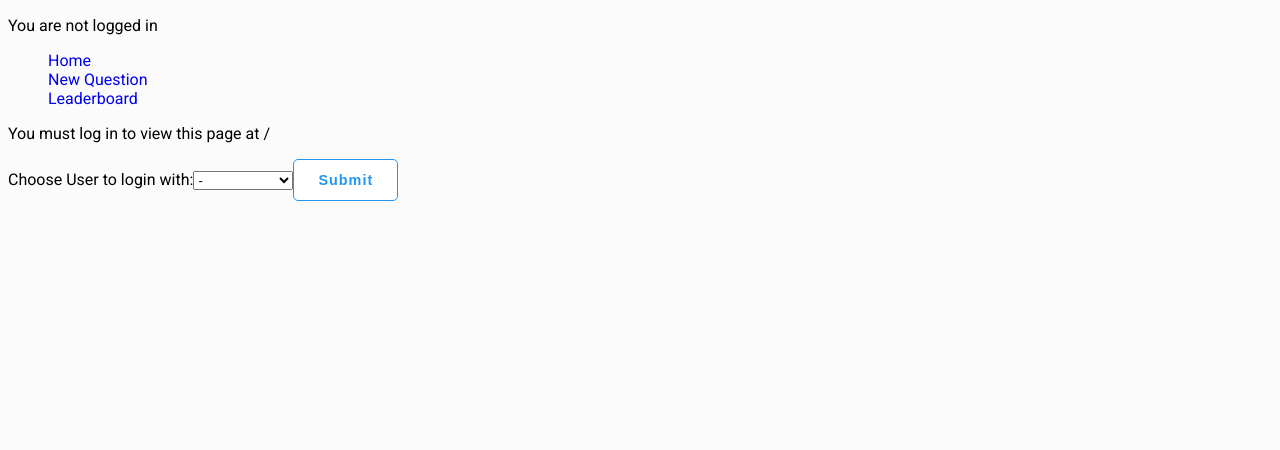
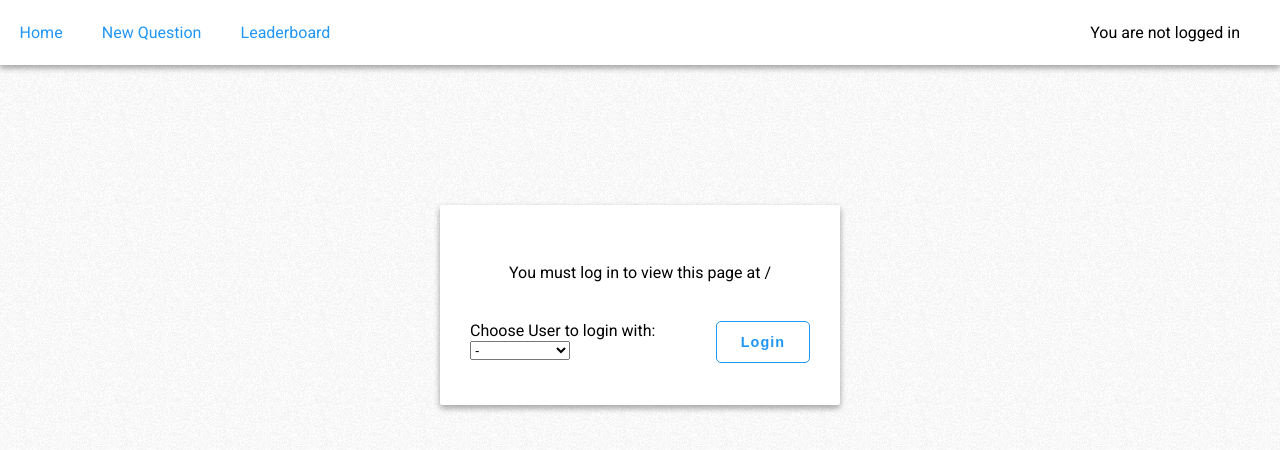
Before and after one commit to luki2000/reactnd-project-would-you-rather, a React (Create React App) app: page /Login in a window 1280 px wide. Shown: the top 450 px of the page. Built offline with nearby package versions, Linux system fonts and the light colour scheme.

Commit message:
completed design for home page, navigation poll view nad result

```diff
--- a/src/App.js
+++ b/src/App.js
@@ -35,10 +35,11 @@ const PrivateRoute = ({component: Component, authenticator,  ...rest}) => (
 //rendered by react router, now when signing off we are sent to login
 const AuthButton = withRouter(({ history, signOff, authenticator,users,authUser }) => (
     authenticator === true
-    ? <p>Welcome {users[authUser].name} <button onClick={()=>{
+? <div style={{marginRight:'40px', display: 'flex',minWidth: '260px',justifyContent: 'space-between',
+alignItems: 'center'}} >{users[authUser].name} {<div style={{marginLeft:'10px'}} className="login-img"><img className="avatar" style={{width:'100%'}} src={users[authUser].avatarURL}/></div>} <button style={{marginLeft:'10px'}} className="action-button button-secondary" onClick={()=>{
         signOff(() =>history.push('/'));
-    }}>Sign Out</button> </p>
-    : <p>You are not logged in</p>
+    }}>Sign Out</button> </div>
+    : <p style={{marginRight:'40px'}} >You are not logged in</p>
 ));
 
 
@@ -57,12 +58,14 @@ class App extends Component {
         return (
             <Router>
                 <div>
-                    <AuthButton signOff={this.props.signOffAuthUser} users={this.props.users} authUser={this.props.authUser} authenticator={this.props.isAuthenticated}/>
-                    <ul>
-                        <li><Link to="/">Home</Link></li>
-                        <li><Link to="/newquestion">New Question</Link></li>
-                        <li><Link to="/leaderboard">Leaderboard</Link></li>
-                    </ul>
+                    <div className="navBar">
+                        <ul className="menu">
+                            <li><Link to="/">Home</Link></li>
+                            <li><Link to="/newquestion">New Question</Link></li>
+                            <li><Link to="/leaderboard">Leaderboard</Link></li>
+                        </ul>
+                        <AuthButton signOff={this.props.signOffAuthUser} users={this.props.users} authUser={this.props.authUser} authenticator={this.props.isAuthenticated}/>
+                    </div>
                     <Switch>
                         <Route path='/Login' component={Login} />
                         <PrivateRoute authenticator={this.props.isAuthenticated} exact path='/' component={Home}/>
--- a/src/components/Login.js
+++ b/src/components/Login.js
@@ -31,7 +31,7 @@ class Login extends Component {
             return <Redirect to={from} />;
         }
         return (
-        <div>
+        <div className="login-interface">
             <p>You must log in to view this page at {from.pathname}</p>
             <UserLoginForm users={this.props.users} setAuthUser={this.props.setAuthUser} login={this.login}/>
         </div>
--- a/src/components/NewQuestion.js
+++ b/src/components/NewQuestion.js
@@ -29,7 +29,7 @@ class NewQuestion extends React.Component {
                         <label className="newquestion" htmlFor="option2">Option Two:</label>
                         <input className="newquestion" required type="text" id="option2" name="optionTwo" onChange={this.handleInput} value={this.state.optionTwo}/>
                     </fieldset>
-                    <button className="action-button" type="submit">Create poll</button>
+                    <button className="action-button button-primary" type="submit">Create poll</button>
                 </form>
             </div>
         );
--- a/src/components/QuestionList.js
+++ b/src/components/QuestionList.js
@@ -1,6 +1,5 @@
 import React, { Component } from 'react';
 import { connect } from 'react-redux';
-import Question from './Question';
 import PollTemplates from './widgets/PollTemplates';
 import { checkIfUserAnsweredById } from '../utils/helper';
 
@@ -17,7 +16,7 @@ class QuestionList extends Component {
         const unanswered = questionIds.filter(id => answered.indexOf(id) === -1 );
         return (
             <div className="tabs">
-                <input type="radio" readOnly name="tabs" id="tabone" checked="checked" />
+                <input type="radio" name="tabs" id="tabone" defaultChecked />
                 <label htmlFor="tabone">Unanswered</label>
                 <div className="tab">
                 <ul>
@@ -28,7 +27,7 @@ class QuestionList extends Component {
                     ))}
                 </ul>
                 </div>
-                <input type="radio" readOnly name="tabs" id="tabtwo" />
+                <input type="radio" name="tabs" id="tabtwo" />
                 <label htmlFor="tabtwo">Answered</label>
                 <div className="tab">
                 <ul>
--- a/src/components/userloginForm.js
+++ b/src/components/userloginForm.js
@@ -25,7 +25,7 @@ class UserLoginForm extends Component {
       //get user names to generate our form options to choose a user to login with
       const usernames = Object.keys(this.props.users).map(user => <option key={user} value={user}>{user}</option>);
         return (
-                  <form onSubmit={this.handleSubmit}>
+                  <form style={{display: 'flex'}} onSubmit={this.handleSubmit}>
                     <label>
                       Choose User to login with:
                       <select onChange={this.handleChange} required>
@@ -33,7 +33,7 @@ class UserLoginForm extends Component {
                         {usernames}
                       </select>
                     </label>
-                    <input className="action-button" type="submit" value="Submit" />
+                    <input className="action-button button-primary" type="submit" value="Login" />
                   </form>
                 );
     }
--- a/src/components/widgets/PollTemplates.js
+++ b/src/components/widgets/PollTemplates.js
@@ -17,7 +17,7 @@ const PollTemplates = (props) => {
                     <p className="author">Asked by {users[question.author].name}</p>
                     <img className="avatar-img" src={users[question.author].avatarURL} />
                     <p>...{question.optionOne.text}...</p>
-                    <Link to={`/question/${id}`} className="action-button">VIEW POLL</Link>
+                    <Link to={`/question/${id}`} className="action-button button-primary">VIEW POLL</Link>
                 </div>;
             break;
         }
@@ -38,7 +38,7 @@ const PollTemplates = (props) => {
                                 <input type="radio" value={Object.keys(question)[4]}  onChange={handleChange}  checked={selectedOption === 'optionTwo'} />
                                 <span className="checkmark"></span>
                         </label>
-                        <button className="action-button">SUBMIT</button>
+                        <button className="action-button button-primary">SUBMIT</button>
                     </form>
                 </div>;
             break;
@@ -49,18 +49,18 @@ const PollTemplates = (props) => {
             const total = vote2.length + vote1.length;
             const chosenOption = users[authuser].answers[id];
             template =
-                <div style={{display: 'flex'}}>
-                    <div style={{borderRight:1+'px solid #2196F3'}}>
+                <div className="card-2" style={{display: 'flex',padding: "3rem 1vw"}}>
+                    <div style={{borderRight:1+'px dotted #2196F3', display:'flex', flexDirection:'column', alignItems:'center', justifyContent:'center'}}>
                         <p style={{fontWeight:'bold',color:'#2196F3'}}>Asked by {users[question.author].name}</p>
                         <img className="avatar-img" src={users[question.author].avatarURL}/>
                     </div>
-                    <div>
+                    <div style={{width:'100%'}}>
                         <div className="vote-container">
                             {chosenOption === 'optionOne' ? <img src={Icon.mushroom} className="voted" alt="voted me"/>:null}
                             <p>Would you rather {vote1.text}?</p>
                             <div className="vote-bar__background">
                                 <div className="vote-bar__fill" style={{width: vote1.length/total * 100+'%'}}></div>
-                                <div className="vote-bar__percent__number">{vote1.length/total * 100}%</div>
+                                <div className="vote-bar__percent__number">{Math.floor(vote1.length/total * 100)}%</div>
                             </div>
                             <p style={{textAlign: 'center'}}>{vote1.length} out of {total}</p>
                         </div>
@@ -69,7 +69,7 @@ const PollTemplates = (props) => {
                             <p>Would you rather {vote2.text}?</p>
                             <div className="vote-bar__background">
                                 <div className="vote-bar__fill" style={{width: vote2.length/total * 100+'%'}}></div>
-                                <div className="vote-bar__percent__number">{vote2.length/total * 100}%</div>
+                                <div className="vote-bar__percent__number">{Math.floor(vote2.length/total * 100)}%</div>
                             </div>
                             <p style={{textAlign: 'center'}}>{vote2.length} out of {total}</p>
                         </div>
--- a/src/style.css
+++ b/src/style.css
@@ -4,12 +4,27 @@
 
 body {
     font-family: 'Roboto',sans-serif;
-    background: #fbfbfb;
+    background:url('./images/background.png');
+    margin: 0;
+    padding: 0;
 }
 
+a {
+    color: #2196F3;
+}
+
+a:hover {
+    color: #0a6ebd;
+}
+
+img.avatar {
+ border-radius: 50%;
+}
 ul {
     list-style-type: none;
-  }
+    margin: 0;
+    padding: 0;
+}
 
 a {
     text-decoration: none;
@@ -31,6 +46,7 @@ a {
     border-style: groove;
     border-color: #2196F3;
     border-width: 12px;
+    margin: 10px auto;
 
 }
 
@@ -46,6 +62,7 @@ a {
     border-style: groove;
     border-color: #2196F3;
     border-width: 12px;
+    margin: 50px auto;
 }
 
 .card-2 {
@@ -60,10 +77,7 @@ a {
     border-style: groove;
     border-color: #2196F3;
     border-width: 12px;
-}
-
-*, *:before, *:after {
-    box-sizing: border-box;
+    margin: 50px auto;
 }
 
 .avatar-img {
@@ -72,22 +86,35 @@ a {
     margin: 0 10px;
 }
 
+.button-primary {
+    border: 1px solid #2196F3;
+    color:#2196F3;
+}
+
+.button-secondary {
+    border: 1px solid #f37e21;
+    color: #f37e21;
+}
+
  .action-button {
     background: white;
-    border: 1px solid #2196F3;
-    color:#2196F3;
     border-radius: 5px;
     padding: 12px 24px;
     font-weight:bold;
     font-size: 0.9em;
     letter-spacing: 1px;
     display: inline-block;
+    cursor:pointer;
  }
 
- .action-button:hover {
+ .action-button.button-primary:hover {
     background: #2196F3;
     color: white;
-    cursor:pointer;
+ }
+
+ .action-button.button-secondary:hover {
+    background: #f37e21;
+    color: white;
  }
 
 /* The container */
@@ -155,15 +182,28 @@ a {
 	background: white;
 }
 .vote-container {
-    max-width: 300px; border: 1px solid #2196F3; margin: 20px; padding: 10px
+    max-width: 300px; border: 1px solid #2196F3; margin: 0 auto; margin-bottom: 60px; position: relative;
+
+}
+
+.vote-container:last-of-type {
+    margin-bottom: 0;
+}
+
+.vertical-line {
+        width:2px;
+        height:100px;
+        background:#fff;
+        border-right:solid 1px #000;
+        opacity:0.4;
 }
 .vote-bar__background{
-	background:#e2e0e0; height: 25px; border-radius: 5px; position: relative; margin: 10px; width: 90%; color: white;
+	background:#cecdcd; height: 25px; border-radius: 5px; position: relative; margin: 10px; width: 90%; color: white;
 }
 .vote-bar__fill{
 	background:#2196F3; height: 25px; width:50%; border-radius: 5px; }
 .vote-bar__percent__number{
-	position: absolute; padding: 5px; top: 0; width:100%; display: flex; justify-content: center;
+	position: absolute; padding: 3px; top: 0; width:100%; display: flex; justify-content: center;
 }
 
 .would-rather-title {
@@ -203,9 +243,11 @@ a {
 }
 
 .voted {
-    width: 85px;
+    width: 88px;
     display: block;
-    margin-left: 78%;
+    position: absolute;
+    bottom: 99px;
+    margin-left: 75%;
     transform: rotate(-25deg);
 }
 
@@ -239,14 +281,50 @@ fieldset.newquestion {
       max-width: 450px;
   }
 
+  .navBar {
+    width: 100%;
+    background: white;
+    height: 65px;
+    display: flex;
+    justify-content: space-between;
+    align-items: center;
+    z-index: 10;
+    box-shadow: 0 3px 6px rgba(0,0,0,0.16), 0 3px 6px rgba(0,0,0,0.23);
+}
 
+.menu {
+    display: flex;
+    width: 350px;
+    justify-content: space-around;
+}
+.login-interface {
+    position: relative;
+    top: 140px;
+    margin: 0 auto;
+    width: 400px;
+    height:200px;
+    background: white;
+    padding: 30px;
+    border-radius: 2px;
+    box-shadow: 0 3px 6px rgba(0,0,0,0.16), 0 3px 6px rgba(0,0,0,0.23);
+    display: flex;
+    flex-direction: column;
+    justify-content: space-around;
+    align-items: center;
+}
+
+.login-img {
+    width: 40px;
+    border-radius: 50%;
+    overflow: hidden;
+}
  /*The following code below is from codepen for css only tabs mikestreety https://codepen.io/mikestreety/pen/yVNNNm */
 
  .tabs {
 	display: flex;
     flex-wrap: wrap;
     max-width: 540px;
-    margin: 0 auto;
+    margin: 50px auto;
 }
 .tabs label {
 	order: 1;
@@ -254,8 +332,11 @@ fieldset.newquestion {
 	padding: 1rem 2rem;
 	margin-right: 0.2rem;
 	cursor: pointer;
-  background: white;
+  background: #0a6ebd;
   font-weight: bold;
+  color: white;
+    font-size: 20px;
+    text-shadow: 1px 1px 1px rgba(0, 0, 0, 0.6);
   transition: background ease 0.2s;
 }
 .tabs .tab {
@@ -264,15 +345,16 @@ fieldset.newquestion {
   width: 100%;
   display: none;
   padding: 1rem;
-  background: #fff;
-  height: 600px;
+  background: #dcebf7;
+  height: 400px;
   overflow: auto;
 }
 .tabs input[type="radio"] {
 	display: none;
 }
 .tabs input[type="radio"]:checked + label {
-	background: #90CAF9;
+    background: #dcebf7;
+    border: none;
 }
 .tabs input[type="radio"]:checked + label + .tab {
 	display: block;
@@ -293,7 +375,7 @@ fieldset.newquestion {
 
 /* width */
 .tab::-webkit-scrollbar {
-    width: 5px;
+    width: 10px;
 }
 
 /* Track */
```
Also changed, not shown: src/images/background.png (added).
